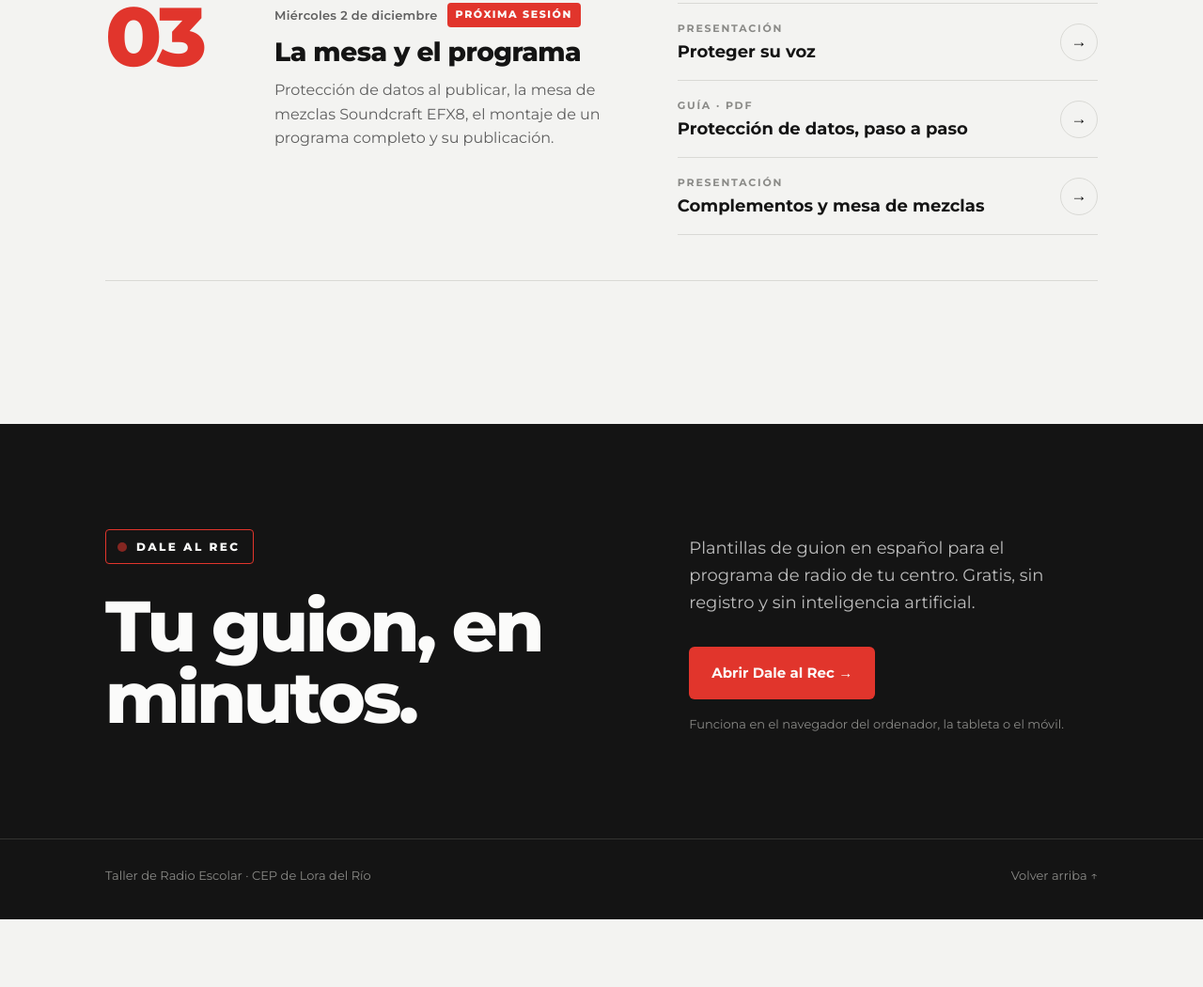
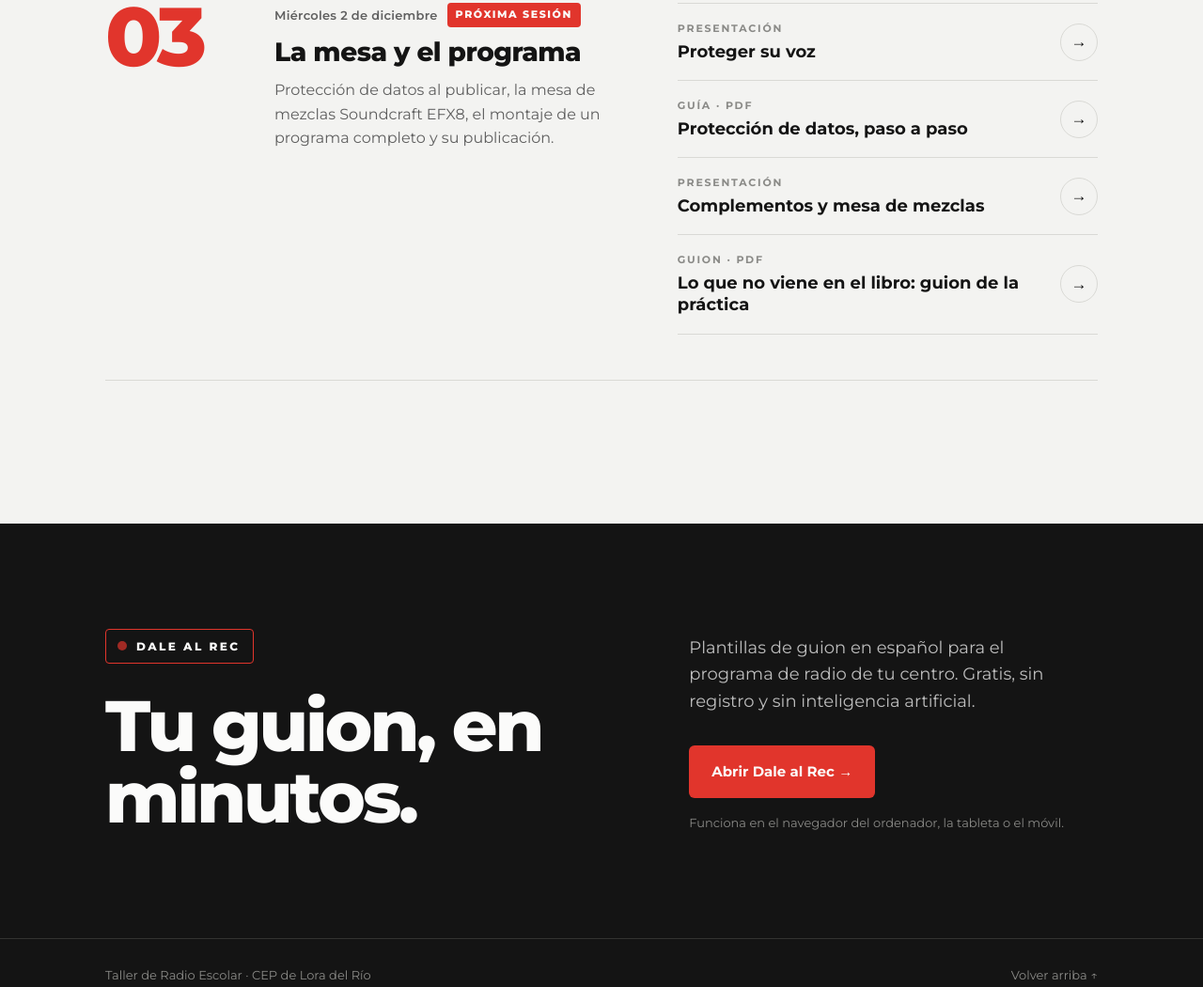
Before and after one commit to acamand/taller-radio-escolar, a plain HTML site: page index.html in a window 1280 px wide. Shown: the part 1838-2888 px from the top of the page at 94% size. Before the commit the page ends 2816 px from the top, so only its background shows below. Drawn offline with Linux system fonts and the light colour scheme.

Commit message:
Añade el guion de «Lo que no viene en el libro» a la sesión 3
Co-Authored-By: Claude Opus 5.5 <noreply@anthropic.com>
Claude-Session: https://claude.ai/code/session_01MiUYsQeUtVQ385oNTaoWgj

```diff
--- a/index.html
+++ b/index.html
@@ -215,6 +215,7 @@ a:focus-visible { outline: 2px solid var(--red); outline-offset: 4px; }
         <a class="res" href="presentaciones/proteger-su-voz.html" target="_blank" rel="noopener"><span><span class="k">Presentación</span><span class="t">Proteger su voz</span></span><span class="arrow" aria-hidden="true">→</span></a>
         <a class="res" href="recursos/guia-proteccion-datos.pdf" target="_blank" rel="noopener"><span><span class="k">Guía · PDF</span><span class="t">Protección de datos, paso a paso</span></span><span class="arrow" aria-hidden="true">→</span></a>
         <a class="res" href="presentaciones/complementos-y-mesa.html" target="_blank" rel="noopener"><span><span class="k">Presentación</span><span class="t">Complementos y mesa de mezclas</span></span><span class="arrow" aria-hidden="true">→</span></a>
+        <a class="res" href="recursos/guion-lo-que-no-viene-en-el-libro.pdf" target="_blank" rel="noopener"><span><span class="k">Guion · PDF</span><span class="t">Lo que no viene en el libro: guion de la práctica</span></span><span class="arrow" aria-hidden="true">→</span></a>
       </div>
     </article>
   </section>
```
Also changed, not shown: 1 other file.
